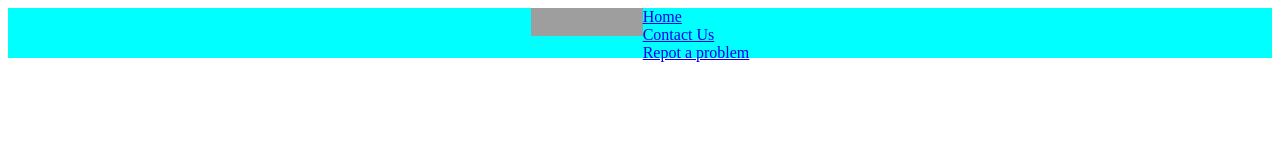
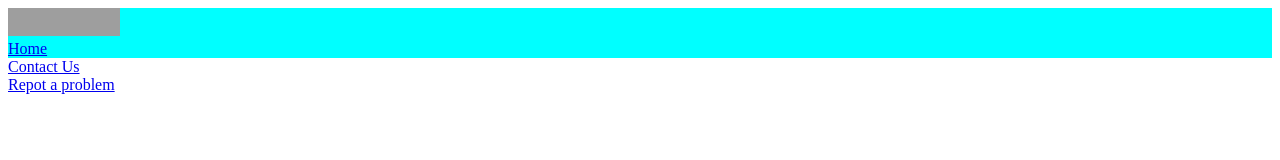
Before and after one commit to kevinfyi/Expo_Site, a plain HTML site: page index.html in a window 1280 px wide. Drawn offline with Linux system fonts and the light colour scheme; grey boxes are pictures that could not be loaded.

Commit message:
updated css

```diff
--- a/index.css
+++ b/index.css
@@ -1,7 +1,8 @@
 
 
 nav{
-    display: flex;
+    display: flex-start;
+    flex-direction: column;
     justify-content: center;
     height: 50px;
     background-color: aqua;
```
